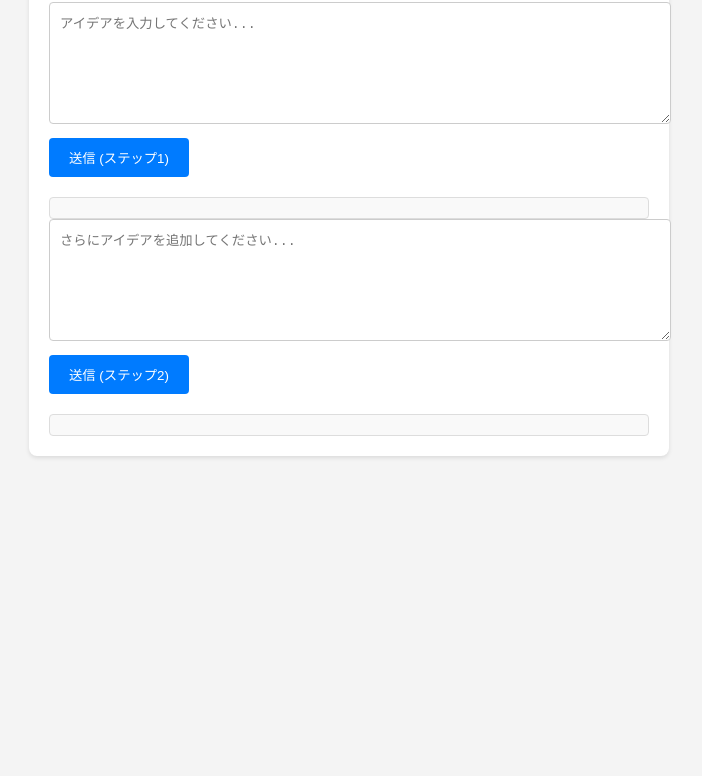
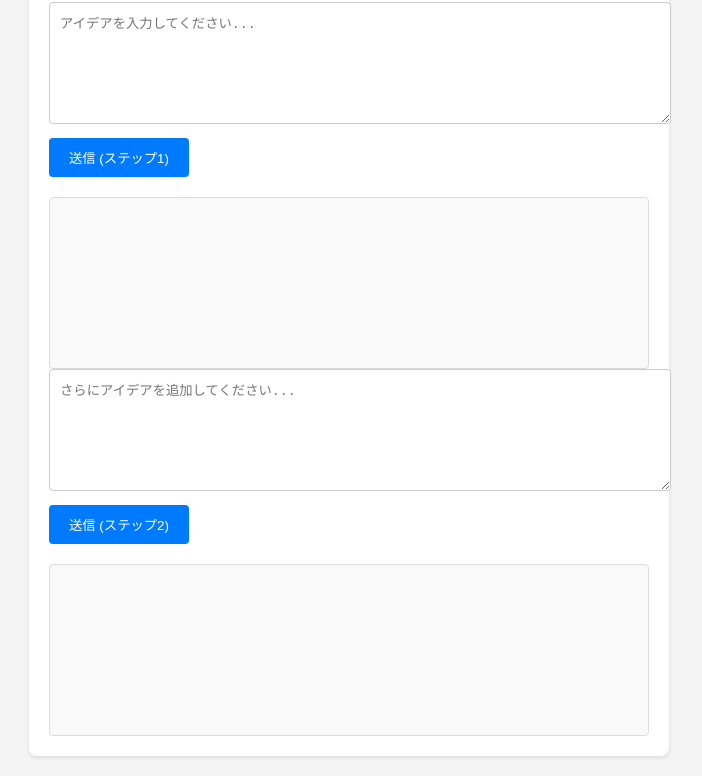
Before and after one commit to HayatoHongo/tsuishikouai, a website: page public/index.html in a window 1280 px wide. Shown: the part 127-903 px from the top of the page, without its empty margins (291-993 px from the left). Before the commit the page ends 800 px from the top, so only its background shows below. Drawn offline with Linux system fonts and the light colour scheme.

Commit message:
htmlのDOM読み込みを確実にする

```diff
--- a/public/index.html
+++ b/public/index.html
@@ -18,5 +18,6 @@
     <div id="response2" class="result"></div>
   </div>
 
+  <script src="script.js"></script>
 </body>
 </html>
--- a/public/style.css
+++ b/public/style.css
@@ -42,4 +42,7 @@ button:hover {
   background: #f9f9f9;
   border: 1px solid #ddd;
   border-radius: 4px;
+  height: 150px;
+  overflow-y: auto;
+  white-space: pre-wrap;
 }
```
